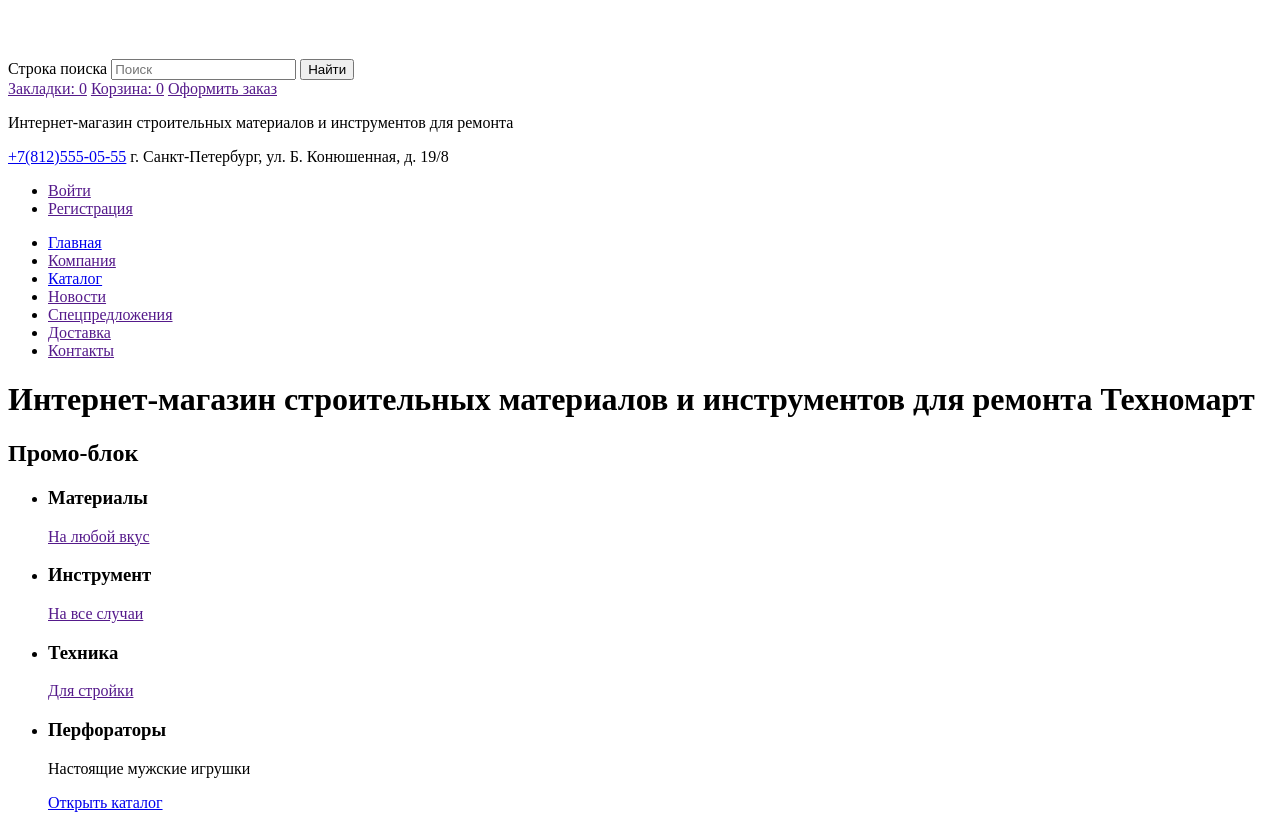
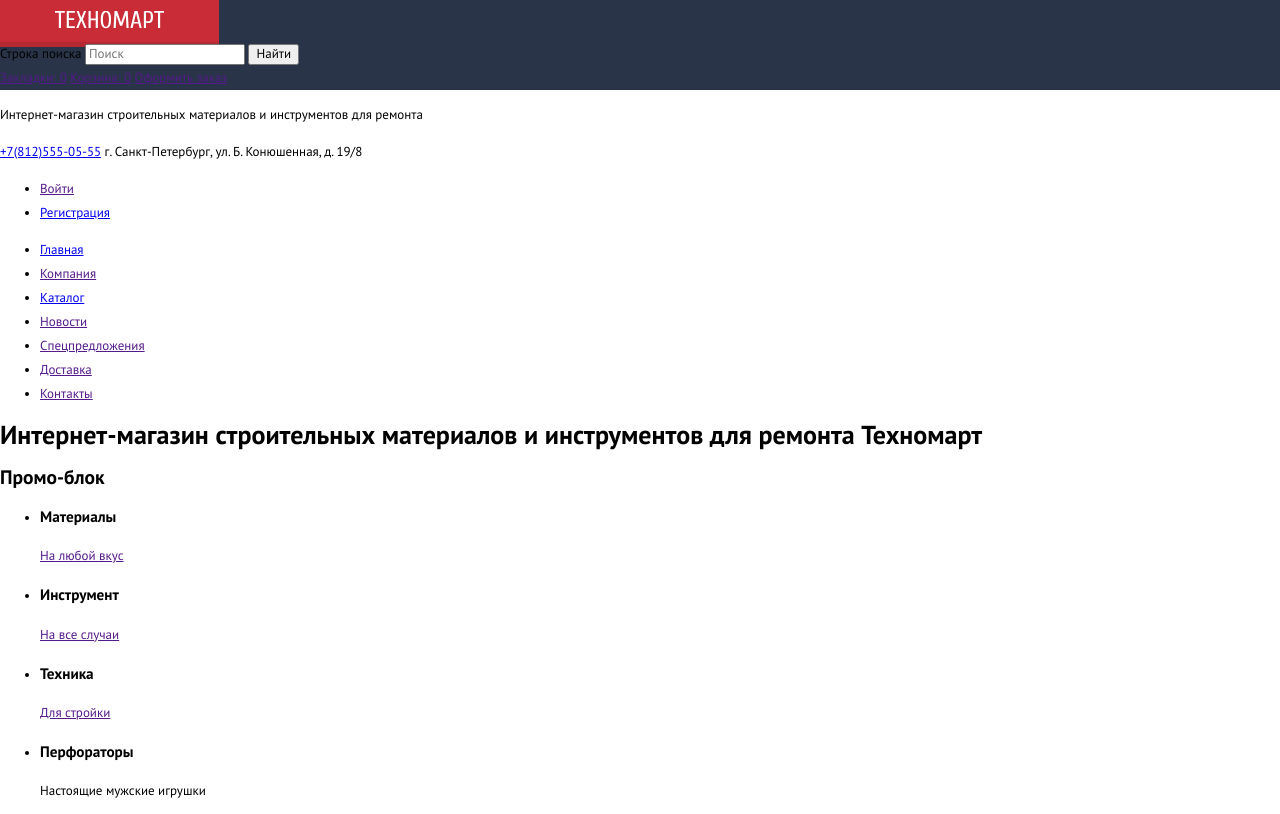
Before and after one commit to katcos/1319881-technomart-27, a plain HTML site: page index.html in a window 1280 px wide. Shown: the top 814 px of the page. Drawn offline with Linux system fonts and the light colour scheme; a web font is replaced by a local one.

Commit message:
Базовая стилизация: начало

```diff
--- /dev/null
+++ b/css/style.css
@@ -0,0 +1,35 @@
+body {
+  font-family: "PT Sans", Arial, sans-serif;
+  font-size: 13px;
+  line-height: 24px;
+  font-weight: normal;
+  color: #000000;
+
+  background-color: #ffffff;
+}
+
+.logo {
+  display: inline-block;
+
+  padding: 10px 55px 5px;
+
+  background-color: #ee3643;
+  box-shadow: 0 5px 0 0 #b52933;
+}
+
+.logo:hover {
+  background-color: #ca2c37;
+}
+
+.logo:active {
+  background-color: #ba2732;
+}
+
+.logo img {
+  width: 109px;
+  height: 19px;
+}
+
+.page-header__top {
+  background-color: #293449;
+}
--- a/index.html
+++ b/index.html
@@ -3,39 +3,46 @@
     <head>
         <meta charset="utf-8">
         <title>Интернет-магазин строительных материалов и инструментов для ремонта Техномарт</title>
+        <link href="https://fonts.googleapis.com/css?family=PT+Sans:400,700&display=swap&subset=cyrillic" rel="stylesheet">
+        <link href="https://fonts.googleapis.com/css?family=Cuprum:400,400i,700&display=swap&subset=cyrillic" rel="stylesheet">
+        <link href="css/normalize.css" rel="stylesheet">
+        <link href="css/style.css" rel="stylesheet">
     </head>
     <body>
-        <header>
-            <a>
-                <img src="img/logo-technomart.svg" width="220" height="47" alt="Логотип интернет-магазина «Техномарт»">
+        <header class="page-header">
+            <div class="page-header__top">
+                <a class="logo page-header__logo">
+                    <img src="img/logo-technomart.svg" alt="Логотип интернет-магазина «Техномарт»">
                 </a>
-            <form action="https://echo.htmlacademy.ru" method="get">
+                <form class="search" action="https://echo.htmlacademy.ru" method="get">
                     <label for="search" class="visually-hidden">Строка поиска</label>
                     <input type="search" name="search" id="search" placeholder="Поиск">
                     <button type="submit">Найти</button>
                 </form>
-            <div>
-                <a href="">Закладки: 0</a>
-                <a href="">Корзина: 0</a>
-                <a href="">Оформить заказ</a>
+                <div class="product-toolbar">
+                    <a class="product-bookmark" href="">Закладки: 0</a>
+                    <a class="product-basket" href="">Корзина: 0</a>
+                    <a class="product-order" href="">Оформить заказ</a>
                 </div>
-            <p>
+            </div>
+            <div class="page-header__bottom">
+                <p class="page-header__message">
                     Интернет-магазин строительных материалов и инструментов для ремонта
                 </p>
-            <p>
-                <a href="tel:+78125550555">+7(812)555-05-55</a>
+                <p class="page-header__contacts">
+                    <a class="page-header__phone" href="tel:+78125550555">+7(812)555-05-55</a>
                     г. Санкт-Петербург, ул. Б. Конюшенная, д. 19/8
                 </p>
-            <ul>
+                <ul class="page-header__user-nav">
                     <li>
-                    <a href="">Войти</a>
+                        <a class="user-login-link" href="">Войти</a>
                     </li>
                     <li>
-                    <a href="">Регистрация</a>
+                        <a href="user-registration-link">Регистрация</a>
                     </li>
                 </ul>
-            <nav>
-                <ul>
+                <nav class="page-nav">
+                    <ul class="page-nav__list">
                         <li><a href="index.html">Главная</a></li>
                         <li><a href="">Компания</a></li>
                         <li><a href="catalog.html">Каталог</a></li>
@@ -45,6 +52,7 @@
                         <li><a href="">Контакты</a></li>
                     </ul>
                 </nav>
+            </div>
         </header>
 
         <main>
```
Also changed, not shown: catalog.html (+4 -0 lines). Lines whose indentation alone changed are shown as unchanged.
